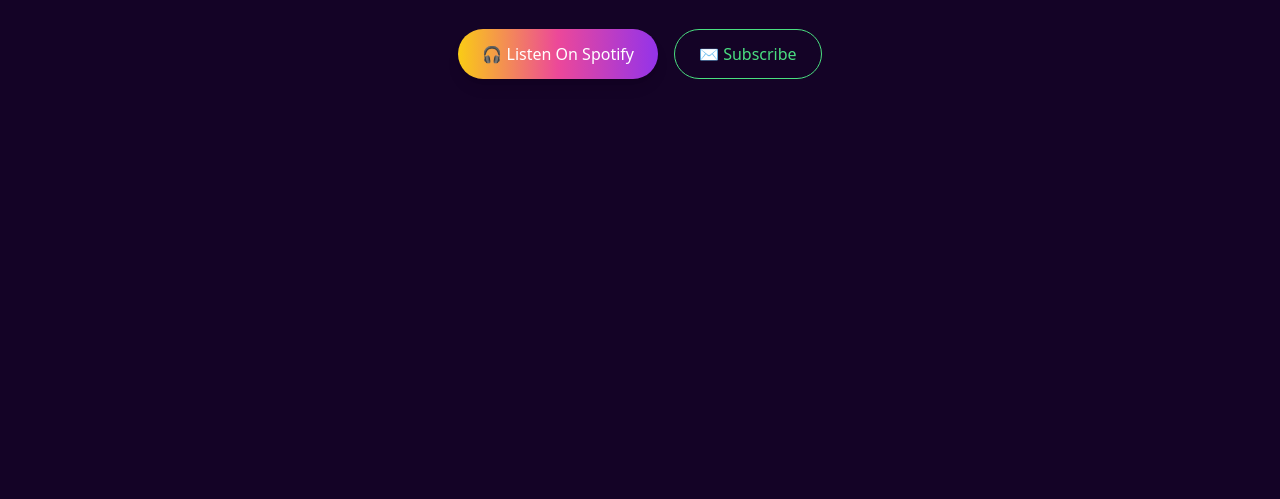
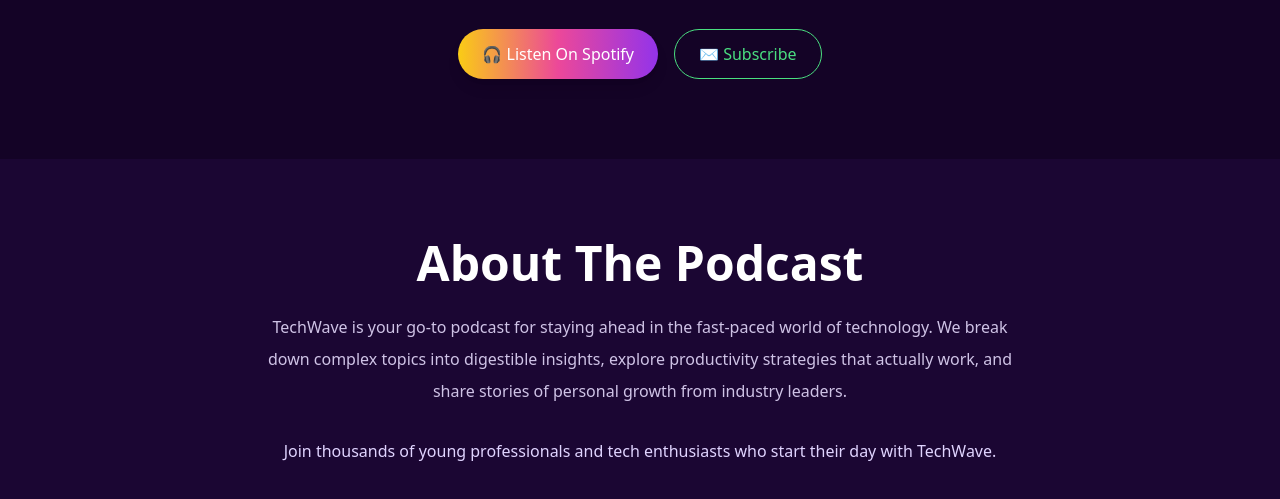
Before and after one commit to buildsbyranbir/techwave, a plain HTML site: page index.html in a window 1280 px wide. Shown: the part 571-1070 px from the top of the page. Before the commit the page ends 800 px from the top, so only its background shows below. Drawn offline with nearby package versions, Linux system fonts and the light colour scheme.

Commit message:
add about the podcast section

```diff
--- a/index.html
+++ b/index.html
@@ -83,9 +83,28 @@
     <button class="flex items-center gap-2 border border-green-400 text-green-400 px-6 py-3 rounded-full hover:bg-green-400 hover:text-black transition">
       ✉️ Subscribe
     </button>
+  </div>
+</section>
+
+
+<section class="bg-[#1b0633] text-white py-20 px-5 text-center">
+  <div class="max-w-3xl mx-auto">
+
+    <h2 class="text-4xl md:text-5xl font-bold mb-6">
+      About The Podcast
+    </h2>
+
+    <p class="text-[#cfc3e6] text-base leading-8 mb-6">
+      TechWave is your go-to podcast for staying ahead in the fast-paced world of technology.
+      We break down complex topics into digestible insights, explore productivity strategies
+      that actually work, and share stories of personal growth from industry leaders.
+    </p>
+
+    <p class="text-[#e0d4ff] font-medium mt-8">
+      Join thousands of young professionals and tech enthusiasts who start their day with TechWave.
+    </p>
 
   </div>
-
 </section>
 </body>
 </html>
```
